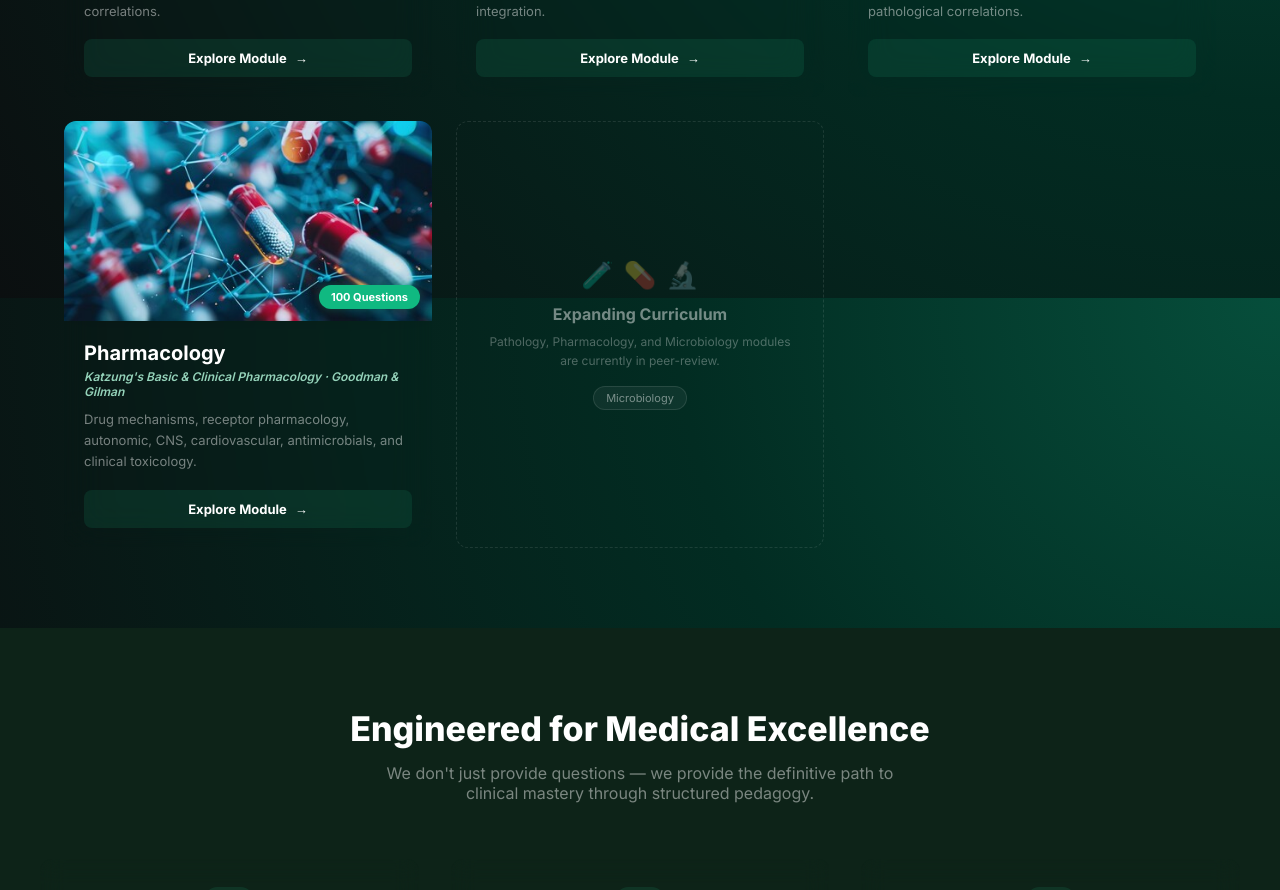
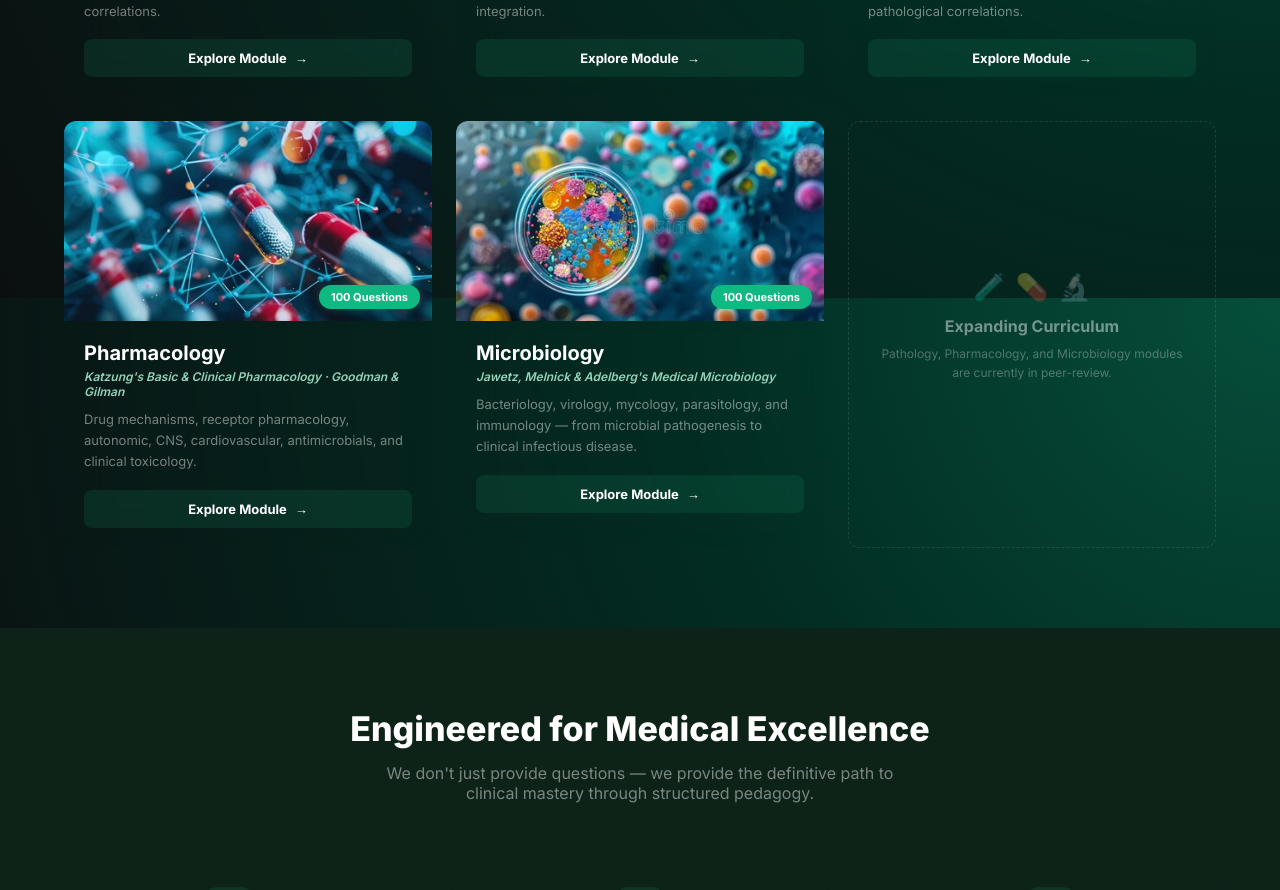
Before and after one commit to manast23/medprep, a Next.js app: page / in a window 1280 px wide. Shown: the part 1302-2192 px from the top of the page. Built offline with nearby package versions, Linux system fonts and the light colour scheme.

Commit message:
Add Microbiology subject card — move from Coming Soon to active

```diff
--- a/pages/index.js
+++ b/pages/index.js
@@ -44,9 +44,16 @@ const SUBJECTS = [
     description: 'Drug mechanisms, receptor pharmacology, autonomic, CNS, cardiovascular, antimicrobials, and clinical toxicology.',
     image: '/pharmacology.jpg',
   },
+  {
+    key: 'Microbiology',
+    title: 'Microbiology',
+    references: "Jawetz, Melnick & Adelberg's Medical Microbiology",
+    description: 'Bacteriology, virology, mycology, parasitology, and immunology — from microbial pathogenesis to clinical infectious disease.',
+    image: '/microbiology.jpg',
+  },
 ]
 
-const COMING_SOON = ['Microbiology']
+const COMING_SOON = []
 const QUESTION_TYPES = [
   { key: 'All', label: 'All Types' },
   { key: 'factual', label: 'Factual' },
```
